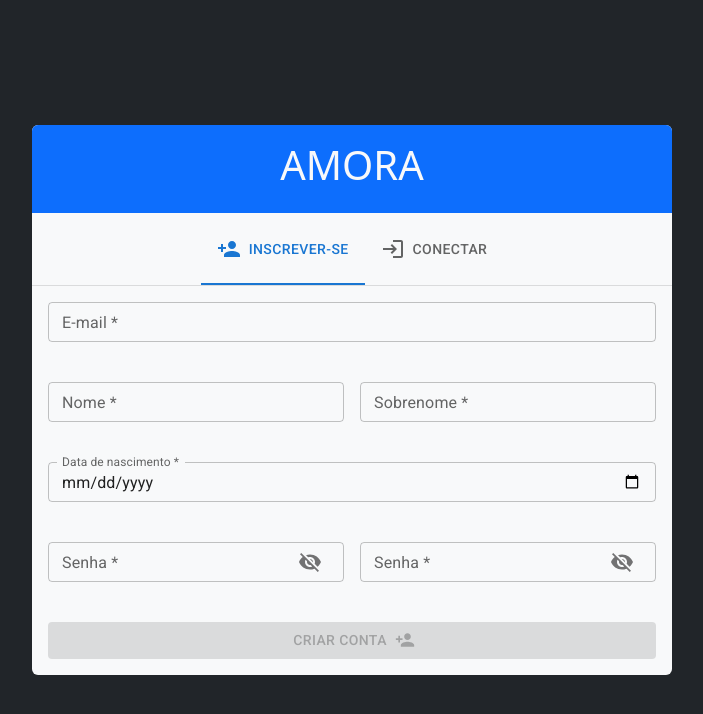
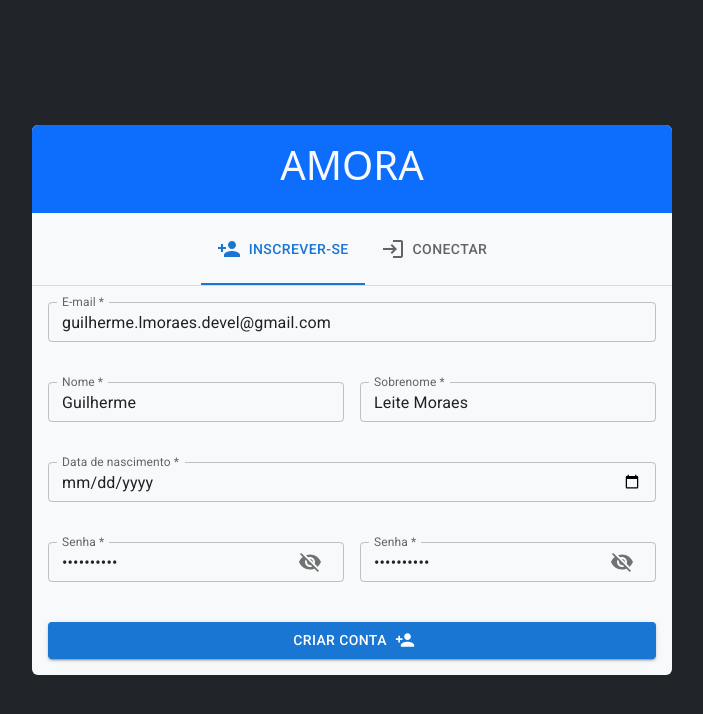
Before and after one commit to guilhermelMoraes/amora, a React (Create React App) app: page / in a window 1280 px wide. Shown: the top 714 px of the page, without its empty margins (288-991 px from the left). Built offline with nearby package versions, Linux system fonts and the light colour scheme.

Commit message:
chore: uploading all changes

```diff
--- a/package.json
+++ b/package.json
@@ -9,7 +9,9 @@
     "@hookform/resolvers": "^2.9.10",
     "@mui/icons-material": "^5.10.9",
     "@mui/material": "^5.10.10",
+    "axios": "^1.1.3",
     "bootstrap": "^5.2.2",
+    "firebase": "^9.12.1",
     "react": "^18.2.0",
     "react-dom": "^18.2.0",
     "react-hook-form": "^7.38.0",
--- a/src/account/account.css
+++ b/src/account/account.css
@@ -1,10 +1,3 @@
-.account {
-  min-height: 100vh;
-  display: flex;
-  align-items: center;
-  justify-content: center;
-}
-
 .account__main {
   background-color: var(--bs-light);
   flex: 0 0 100%;
@@ -13,6 +6,21 @@
 .account__header {
   background-color: var(--bs-primary);
   padding: 16px;
+}
+
+.account__sign-up {
+  position: relative;
+}
+
+.account__sign-up--loading {
+  position: absolute;
+  top: 0;
+  bottom: 0;
+  left: 0;
+  right: 0;
+  display: flex;
+  align-items: center;
+  justify-content: center;
 }
 
 @media (min-width: 576px) {
--- a/src/account/account.page.tsx
+++ b/src/account/account.page.tsx
@@ -4,13 +4,14 @@ import PersonAddIcon from '@mui/icons-material/PersonAdd';
 import Tabs from '../common/components/tabs/tabs';
 import useTitle from '../common/hooks/use-title';
 import './account.css';
+import LoginComponent from './login/login.component';
 import SignUpComponent from './sign-up/sign-up.component';
 
 function AccountPage() {
-  useTitle('Sign-up or login');
+  useTitle('Cadastrar ou entrar');
 
   return (
-    <div className="account bg-dark">
+    <div className="page-body bg-dark">
       <main className="account__main rounded">
         <header className="account__header rounded-top">
           <h1 className="text-center text-light">AMORA</h1>
@@ -27,7 +28,7 @@ function AccountPage() {
               icon: <LoginIcon />,
               name: 'Conectar',
               index: 1,
-              children: 'Login teste',
+              children: <LoginComponent />,
             },
           ]}
         />
--- /dev/null
+++ b/src/account/login/login.component.tsx
@@ -0,0 +1,5 @@
+function LoginComponent() {
+  return <div>teste login</div>;
+}
+
+export default LoginComponent;
--- a/src/account/sign-up/sign-up.component.tsx
+++ b/src/account/sign-up/sign-up.component.tsx
@@ -2,6 +2,7 @@ import PersonAddIcon from '@mui/icons-material/PersonAdd';
 import VisibilityIcon from '@mui/icons-material/Visibility';
 import VisibilityOffIcon from '@mui/icons-material/VisibilityOff';
 import Button from '@mui/material/Button';
+import CircularProgress from '@mui/material/CircularProgress';
 import Grid from '@mui/material/Grid';
 import IconButton from '@mui/material/IconButton';
 import InputAdornment from '@mui/material/InputAdornment';
@@ -9,29 +10,32 @@ import TextField, { BaseTextFieldProps } from '@mui/material/TextField';
 
 import { yupResolver } from '@hookform/resolvers/yup';
 import { useState } from 'react';
-import { FieldErrorsImpl, useForm } from 'react-hook-form';
+import { FormState, useForm } from 'react-hook-form';
 import { date, object, ref, SchemaOf, string } from 'yup';
+import useHttp, { isHttpErrorResponse } from '../../common/hooks/use-http';
 import SignUpDto from './sign-up.dto';
 
 const commonTextFieldProps = (
-  errors: Partial<FieldErrorsImpl<SignUpDto>>,
+  formState: FormState<SignUpDto>,
   field: keyof SignUpDto
 ): BaseTextFieldProps => ({
   variant: 'outlined',
   size: 'small',
   autoComplete: 'off',
-  helperText: errors[field] ? errors[field]?.message : ' ',
+  disabled: formState.isSubmitting,
+  helperText: formState.errors[field] ? formState.errors[field]?.message : ' ',
   FormHelperTextProps: {
     classes: { root: 'text-truncate' },
-    title: errors[field] ? errors[field]?.message : ' ',
+    title: formState.errors[field] ? formState.errors[field]?.message : ' ',
   },
-  error: Boolean(errors[field]),
+  error: Boolean(formState.errors[field]),
   classes: { root: 'mb-3' },
 });
 
 function SignUpComponent() {
+  const { post } = useHttp();
+
   const REQUIRED_FIELD_MESSAGE = 'Campo obrigatório';
-
   const signUpValidation: SchemaOf<SignUpDto> = object({
     email: string().email('E-mail inválido').required('Campo obrigatório'),
     firstName: string()
@@ -56,17 +60,14 @@ function SignUpComponent() {
       .oneOf([ref('password')], 'Senha e confirmação diferentes'),
   });
 
-  const {
-    register,
-    formState: { errors, isValid },
-  } = useForm<SignUpDto>({
+  const { setError, register, formState, handleSubmit } = useForm<SignUpDto>({
     defaultValues: {
-      email: '',
-      password: '',
-      firstName: '',
-      surname: '',
-      birthday: new Date(),
-      confirmation: '',
+      email: 'guilherme.lmoraes.devel@gmail.com',
+      firstName: 'Guilherme',
+      surname: 'Leite Moraes',
+      birthday: new Date('07/11/1996'),
+      password: 'Thisway@90',
+      confirmation: 'Thisway@90',
     },
     mode: 'all',
     resolver: yupResolver(signUpValidation),
@@ -91,13 +92,30 @@ function SignUpComponent() {
     </InputAdornment>
   );
 
+  const submitNewUser = async (user: SignUpDto) => {
+    const response = await post<SignUpDto>('auth/sign-up', user);
+    if (isHttpErrorResponse(response)) {
+      setError(response.failedProperty as keyof SignUpDto, {
+        message: response.message,
+      });
+    }
+  };
+
   return (
-    <form className="p-3">
+    <form
+      className="account__sign-up p-3"
+      onSubmit={handleSubmit(submitNewUser)}
+    >
+      {formState.isSubmitting && (
+        <div className="account__sign-up--loading">
+          <CircularProgress />
+        </div>
+      )}
       <TextField
         label="E-mail *"
         type="email"
         fullWidth
-        {...commonTextFieldProps(errors, 'email')}
+        {...commonTextFieldProps(formState, 'email')}
         {...register('email')}
       />
       <Grid container spacing={{ sm: 2 }}>
@@ -106,7 +124,7 @@ function SignUpComponent() {
             label="Nome *"
             type="text"
             fullWidth
-            {...commonTextFieldProps(errors, 'firstName')}
+            {...commonTextFieldProps(formState, 'firstName')}
             {...register('firstName')}
           />
         </Grid>
@@ -115,7 +133,7 @@ function SignUpComponent() {
             label="Sobrenome *"
             type="text"
             fullWidth
-            {...commonTextFieldProps(errors, 'surname')}
+            {...commonTextFieldProps(formState, 'surname')}
             {...register('surname')}
           />
         </Grid>
@@ -124,7 +142,7 @@ function SignUpComponent() {
         label="Data de nascimento *"
         type="date"
         fullWidth
-        {...commonTextFieldProps(errors, 'birthday')}
+        {...commonTextFieldProps(formState, 'birthday')}
         {...register('birthday')}
         InputLabelProps={{ shrink: true }}
       />
@@ -134,7 +152,7 @@ function SignUpComponent() {
             label="Senha *"
             type={passwordType}
             fullWidth
-            {...commonTextFieldProps(errors, 'password')}
+            {...commonTextFieldProps(formState, 'password')}
             {...register('password')}
             InputProps={{
               endAdornment: passwordAdornment(),
@@ -146,7 +164,7 @@ function SignUpComponent() {
             label="Senha *"
             type={passwordType}
             fullWidth
-            {...commonTextFieldProps(errors, 'confirmation')}
+            {...commonTextFieldProps(formState, 'confirmation')}
             {...register('confirmation')}
             InputProps={{
               endAdornment: passwordAdornment(),
@@ -158,9 +176,10 @@ function SignUpComponent() {
         variant="contained"
         fullWidth
         endIcon={<PersonAddIcon />}
-        disabled={!isValid}
+        disabled={!formState.isValid || formState.isSubmitting}
+        type="submit"
       >
-        Criar conta
+        {formState.isSubmitting ? 'Carregando' : 'Criar conta'}
       </Button>
     </form>
   );
--- /dev/null
+++ b/src/common/hooks/use-http.tsx
@@ -0,0 +1,49 @@
+import axios from 'axios';
+
+type HttpErrorResponse = {
+  type: string;
+  message: string;
+  [key: string]: string | undefined;
+};
+
+function isHttpErrorResponse(response: unknown): response is HttpErrorResponse {
+  if (typeof response === 'object' && response !== null) {
+    return 'type' in response && 'message' in response;
+  }
+
+  return false;
+}
+
+type UseHttpHook = {
+  post<T = unknown>(
+    endpoint: string,
+    payload: T
+  ): Promise<T | HttpErrorResponse>;
+};
+
+function useHttp(): UseHttpHook {
+  const BASE_URI = 'http://localhost:8000/v1/';
+
+  const post = async <T = unknown,>(
+    endpoint: string,
+    payload: T
+  ): Promise<T | HttpErrorResponse> => {
+    try {
+      const { data } = await axios.post<T>(`${BASE_URI}${endpoint}`, payload);
+      return data;
+    } catch (error) {
+      if (axios.isAxiosError(error)) {
+        return error.response?.data as HttpErrorResponse;
+      }
+
+      throw new Error('Something went wrong');
+    }
+  };
+
+  return {
+    post,
+  };
+}
+
+export default useHttp;
+export { isHttpErrorResponse };
--- a/src/common/router.tsx
+++ b/src/common/router.tsx
@@ -1,10 +1,12 @@
 import { createBrowserRouter, RouterProvider } from 'react-router-dom';
 import AccountPage from '../account/account.page';
+import ErrorPage from '../error/error.page';
 
 const router = createBrowserRouter([
   {
     path: '/',
     element: <AccountPage />,
+    errorElement: <ErrorPage />,
   },
 ]);
 
--- /dev/null
+++ b/src/error/error.css
@@ -0,0 +1,4 @@
+.error {
+  background-color: var(--bs-light);
+  padding: 16px;
+}
--- /dev/null
+++ b/src/error/error.page.tsx
@@ -0,0 +1,23 @@
+import { isRouteErrorResponse, useRouteError } from 'react-router-dom';
+import './error.css';
+
+function ErrorPage() {
+  const error = useRouteError();
+
+  const errorDetails = isRouteErrorResponse(error) ? (
+    <>
+      <strong>{error.status}</strong> <span>{error.statusText}</span>
+    </>
+  ) : null;
+
+  return (
+    <div className="page-body bg-dark">
+      <main className="error rounded">
+        <h1>Alguma coisa deu errado 😭</h1>
+        {errorDetails}
+      </main>
+    </div>
+  );
+}
+
+export default ErrorPage;
--- a/src/index.css
+++ b/src/index.css
@@ -16,3 +16,10 @@
   margin: 0;
   padding: 0;
 }
+
+.page-body {
+  min-height: 100vh;
+  display: flex;
+  align-items: center;
+  justify-content: center;
+}
```
Also changed, not shown: src/common/auth/firebase/firebase.config.ts (added, +23 -0 lines), .eslintrc.json, 2 other files (tests, documents, lock files or other folders).
